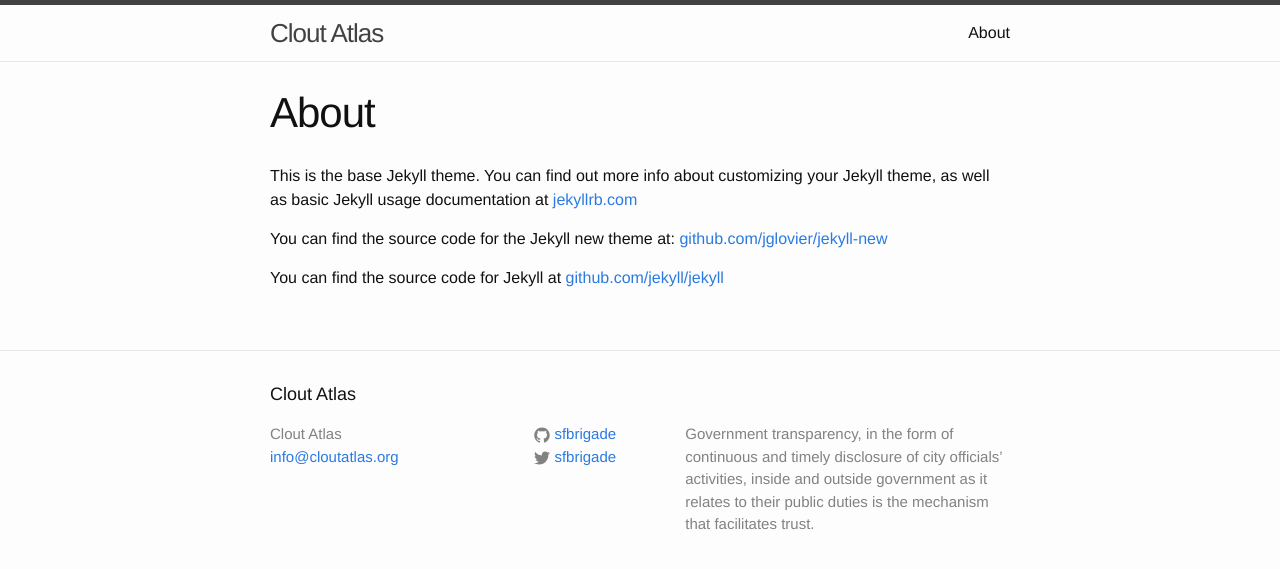
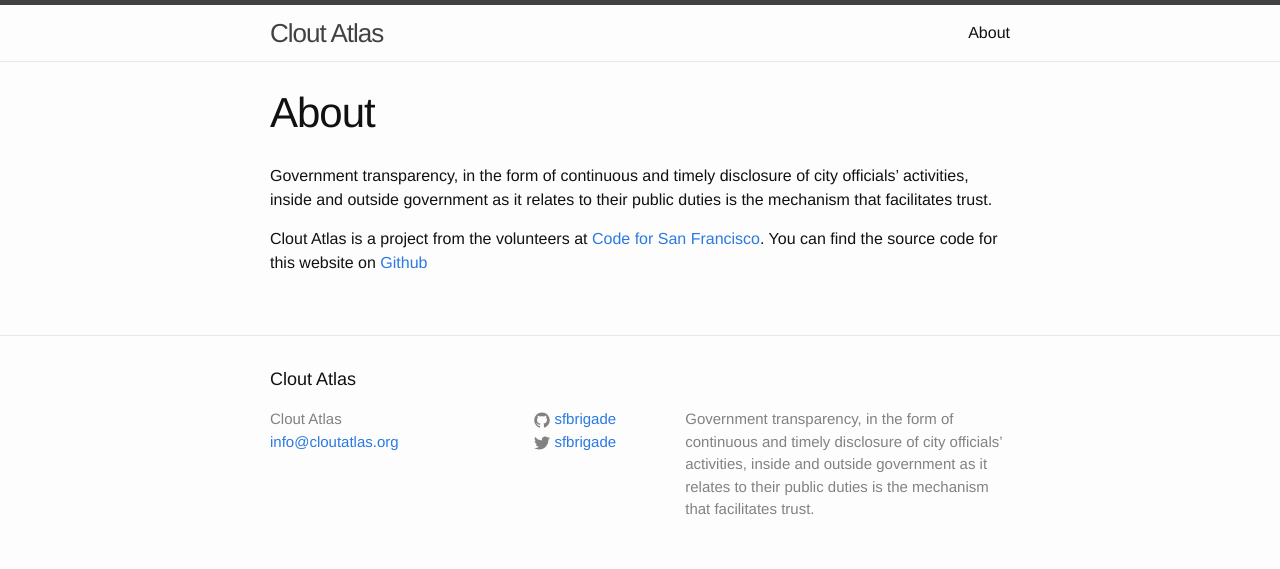
Before and after one commit to adborden/cloutatlas.io, a Jekyll site: the page built from about.md, in a window 1280 px wide. Shown: the top 569 px of the page. Built offline with Jekyll 4.4.1, drawn with Linux system fonts in a browser that asks for light colours.

Commit message:
Link to Code For San Francisco

```diff
--- a/about.md
+++ b/about.md
@@ -4,8 +4,8 @@
 permalink: /about/
 ---
 
-This is the base Jekyll theme. You can find out more info about customizing your Jekyll theme, as well as basic Jekyll usage documentation at [jekyllrb.com](http://jekyllrb.com/)
+{{ site.description }}
 
-You can find the source code for the Jekyll new theme at: [github.com/jglovier/jekyll-new](https://github.com/jglovier/jekyll-new)
-
-You can find the source code for Jekyll at [github.com/jekyll/jekyll](https://github.com/jekyll/jekyll)
+Clout Atlas is a project from the volunteers at [Code for San
+Francisco](http://codeforsanfrancisco.org/). You can find the source code for
+this website on [Github](https://github.com/adborden/cloutatlas.io)
```
